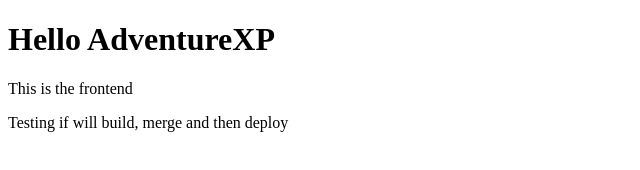
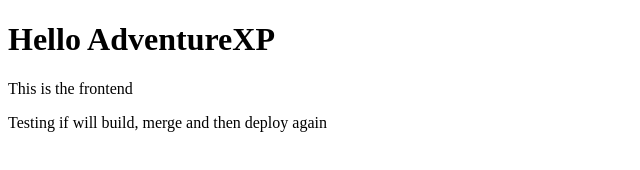
Before and after one commit to Rasmus2103/AdventureXP-frontend, a plain HTML site: page index.html in a window 1280 px wide. Shown: the full height of the page, 0-640 px from the left. Drawn offline with Linux system fonts and the light colour scheme.

Commit message:
again again

```diff
--- a/index.html
+++ b/index.html
@@ -8,6 +8,6 @@
 <body>
     <h1>Hello AdventureXP</h1>
     <p>This is the frontend</p>
-    <p>Testing if will build, merge and then deploy</p>
+    <p>Testing if will build, merge and then deploy again</p>
 </body>
 </html>
```
